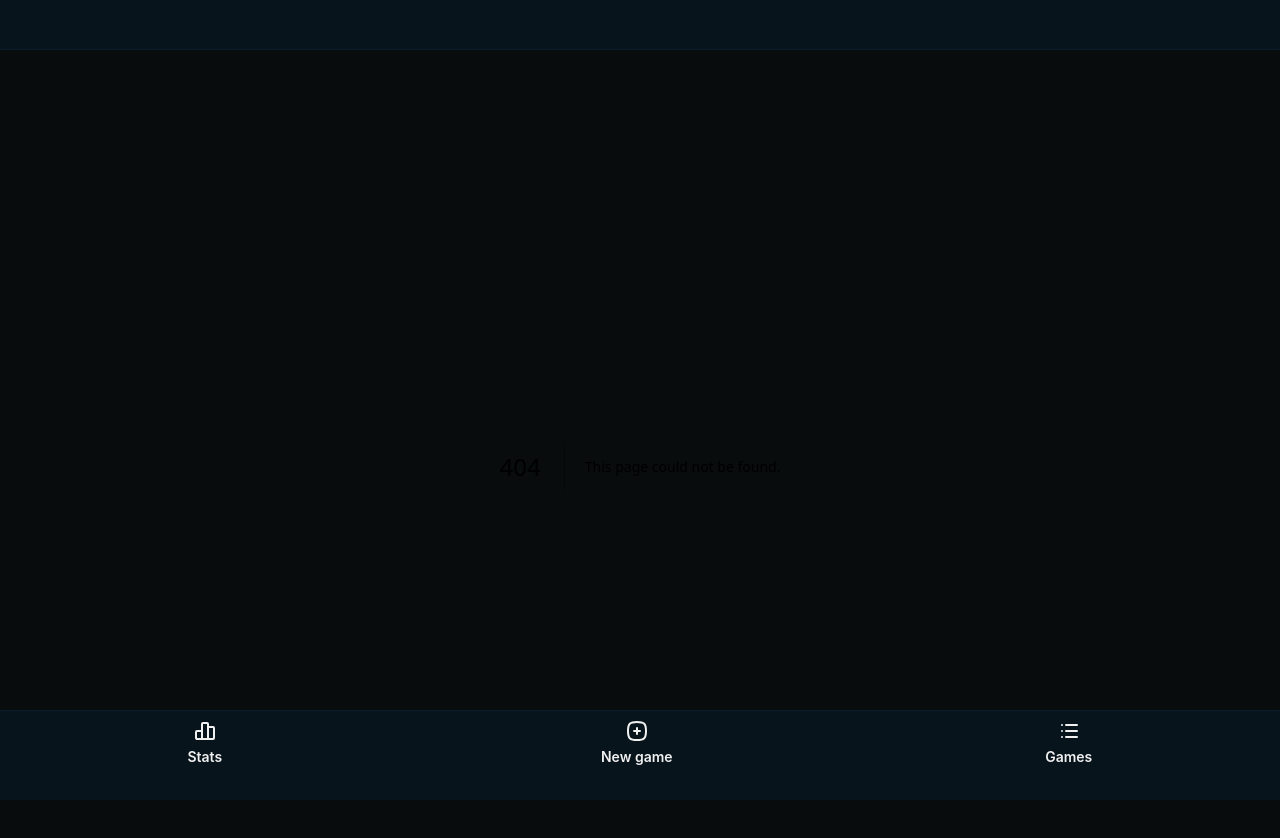
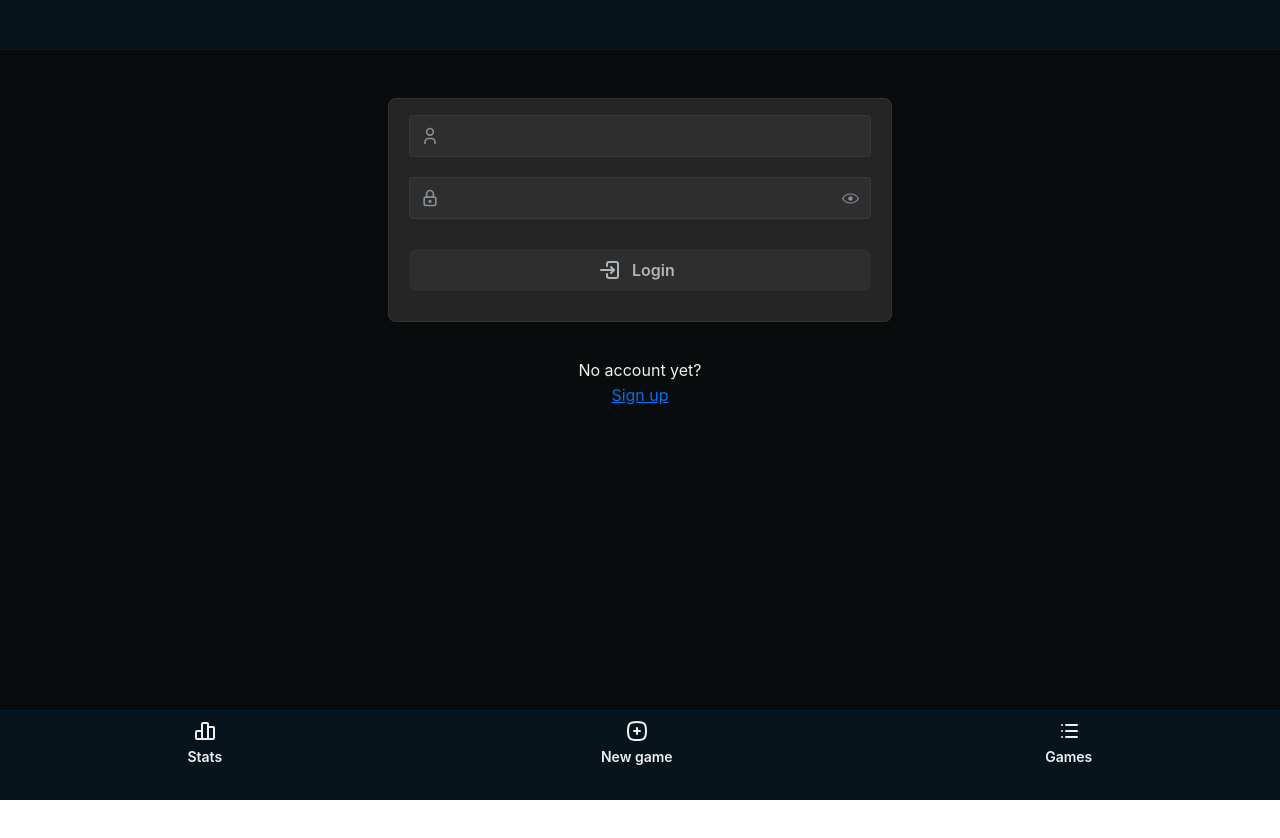
Before and after one commit to Larppuli/Scoreboard-2.0, a Next.js app: page /login in a window 1280 px wide. Before the commit this address had no page. Shown: the top 838 px of the page. After the commit the page ends 800 px from the top, so only its background shows below. Built offline with nearby package versions, Linux system fonts and the light colour scheme.

Commit message:
implemented login page

```diff
--- /dev/null
+++ b/app/login/page.tsx
@@ -0,0 +1,135 @@
+'use client';
+
+import { useState, useEffect } from 'react';
+import { Button, Container, Fieldset, PasswordInput, Stack, Text, TextInput, Notification } from '@mantine/core';
+import { IconLock, IconLogin2, IconUser, IconX } from '@tabler/icons-react';
+import Link from 'next/link';
+import { useRouter } from 'next/navigation';
+
+
+export default function Page() {
+  const [emailOrUsername, setEmailOrUsername] = useState('');
+  const [password, setPassword] = useState('');
+  const [loading, setLoading] = useState(false);
+  const [error, setError] = useState<string | null>(null);
+
+  const xIcon = <IconX size={20} />;
+
+  const router = useRouter();
+
+  const handleSubmit = async (e: React.FormEvent) => {
+    e.preventDefault();
+    setLoading(true);
+    setError(null);
+
+    try {
+      const response = await fetch('/api/login', {
+        method: 'POST',
+        headers: { 'Content-Type': 'application/json' },
+        body: JSON.stringify({ emailOrUsername, password }),
+      });
+
+      if (!response.ok) {
+        const errorData = await response.json();
+        throw new Error(errorData.errors?.error || 'Login failed');
+      }
+
+      const data = await response.json();
+
+      router.push('/profile');
+    } catch (err) {
+      setError(err instanceof Error ? err.message : 'An error occurred');
+    } finally {
+      setLoading(false);
+    }
+  };
+
+
+    // Clear error after 3 seconds
+    useEffect(() => {
+      if (error) {
+        const timer = setTimeout(() => {
+          setError(null);
+        }, 3000);
+
+        return () => clearTimeout(timer);
+      }
+    }, [error]);
+
+  return (
+    <Container size="xs" px="md" py="xl">
+      <Stack align="stretch">
+        <Stack>
+          <Fieldset radius="md" pt="md" bg="#252525" bd="1px solid #333" disabled={loading}>
+            <form onSubmit={handleSubmit}>
+              <Stack gap="lg">
+                <TextInput
+                  size="md"
+                  type="text"
+                  name="email"
+                  value={emailOrUsername}
+                  onChange={(e) => setEmailOrUsername(e.target.value)}
+                  required
+                  leftSection={<IconUser size={20} />}
+                  leftSectionPointerEvents="none"
+                  styles={(theme) => ({
+                    input: {
+                      backgroundColor: theme.colors.dark[6],
+                      color: theme.colors.gray[0],
+                      borderColor: theme.colors.dark[5],
+                    },
+                  })}
+                />
+                <PasswordInput
+                  size="md"
+                  name="password"
+                  value={password}
+                  onChange={(e) => setPassword(e.target.value)}
+                  required
+                  leftSection={<IconLock size={20} />}
+                  leftSectionPointerEvents="none"
+                  styles={(theme) => ({
+                    input: {
+                      backgroundColor: theme.colors.dark[6],
+                      color: theme.colors.gray[0],
+                      borderColor: theme.colors.dark[5],
+                    },
+                  })}
+                />
+                <Button
+                  leftSection={<IconLogin2 />}
+                  type="submit"
+                  size="md"
+                  my="xs"
+                  radius="md"
+                  loading={loading}
+                  loaderProps={{ type: 'dots' }}
+                  disabled={!password || !emailOrUsername}
+                  style={{
+                    backgroundColor: !password || !emailOrUsername ? 'rgba(128, 128, 128, 0.1)' : '#3493d3',
+                    color: !password || !emailOrUsername ? '' : '#363636',
+                  }}
+                >
+                  Login
+                </Button>
+              </Stack>
+            </form>
+          </Fieldset>
+          <Stack align="center" lh="xs" ta="center" mt="lg">
+            <Text size="md" c="#f0f0f0">
+              No account yet? <br />
+              <Link href="/signup">
+                <span style={{ color: '#0070f3', textDecoration: 'underline' }}>Sign up</span>
+              </Link>
+            </Text>
+            {error && (
+              <Notification icon={xIcon} color="red" title="Oh dear!" withCloseButton={false}>
+                {error}
+              </Notification>
+          )}
+          </Stack>
+        </Stack>
+      </Stack>
+    </Container>
+  );
+}
```
